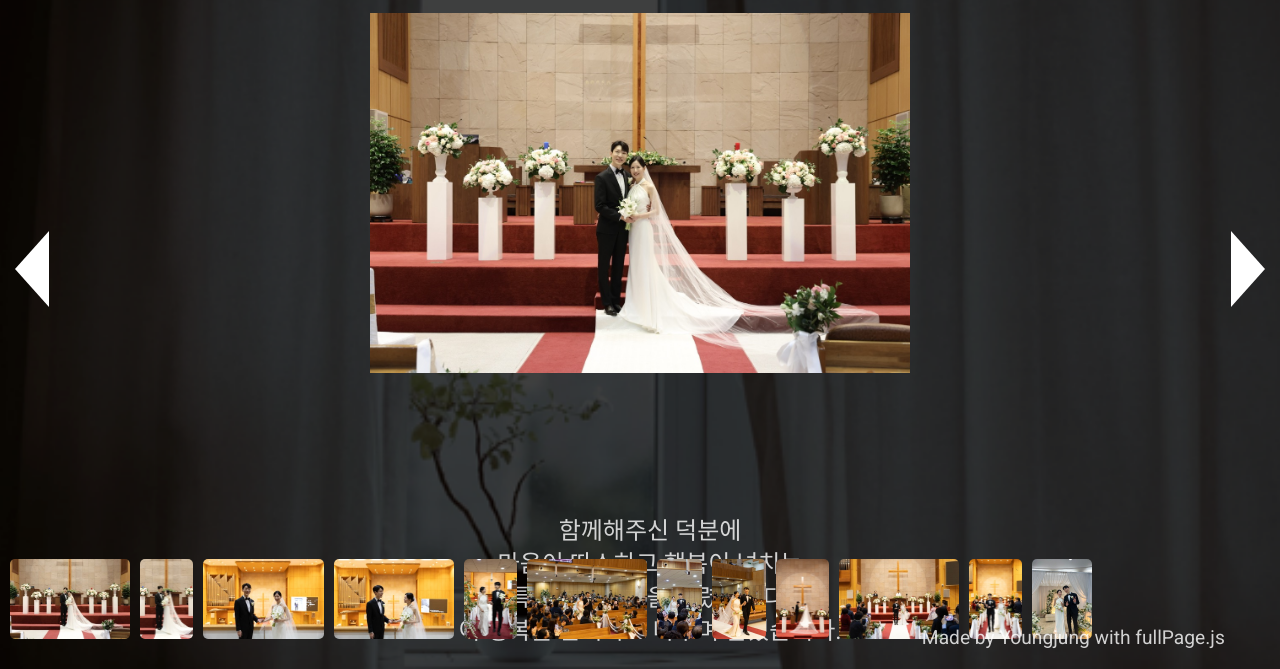
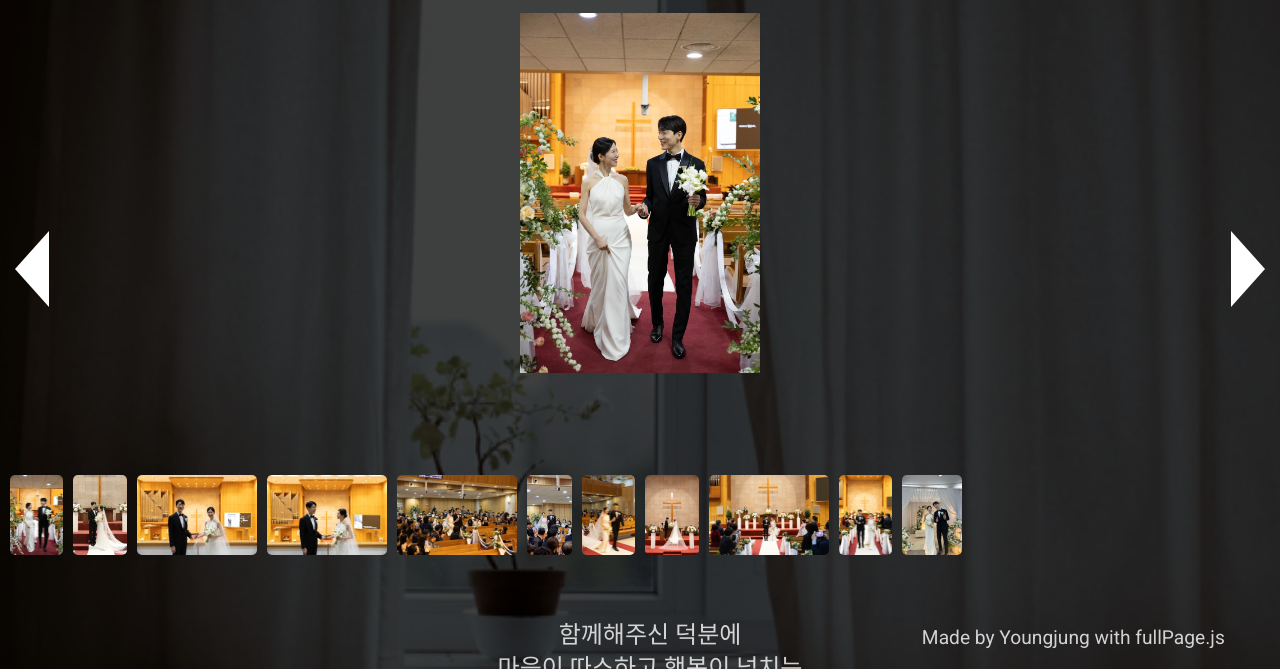
Before and after one commit to yj-uh/uh-S2-oh, a website: page thanks.html in a window 1280 px wide. Shown: the part 131-800 px from the top of the page. Drawn offline with Linux system fonts and the light colour scheme; a web font is replaced by a local one.

Commit message:
daemun, thumbnail

```diff
--- a/thanks.html
+++ b/thanks.html
@@ -6,7 +6,7 @@
     <meta property="og:title" content="축하해주셔서 감사합니다💕"/>
     <meta property="og:site_name" content="축하해주셔서 감사합니다💕"/>
     <meta property="og:description" content="행복하게 살겠습니다"/>
-    <meta property="og:image" content="assets/yjse/thanks-final/SH6_0141 Small.jpeg" />
+    <meta property="og:image" content="assets/yjse/thanks-final/SH6_0972 Small.jpeg" />
 
     <!-- Page Title -->
     <title>어영정🤵 👰‍♀️오세은</title>
@@ -47,8 +47,8 @@
     <h3 style="margin:0.5em">축하해주셔서 감사합니다💕🙇🏻‍♂️🙇🏻‍♀️</h2>
     <!-- <div style="margin: 0em;height:50%;position: absolute;"> -->
     <div style="margin: 0em;height:60%;">
-      <div class="slide" >
-          <img src="assets/yjse/thanks-final/SH6_0141.jpeg" class="rounded incarousel" alt="Image" style="height:95%;"/>
+      <div class="slide">
+          <img src="assets/yjse/thanks-final/SH6_0972.jpeg" class="rounded incarousel" alt="Image" style="height:95%;"/>
       </div>
       <div class="slide">
           <img src="assets/yjse/thanks-final/SH6_0150.jpeg" class="rounded incarousel" alt="Image" style="height:95%;"/>
@@ -58,9 +58,6 @@
       </div>
       <div class="slide">
           <img src="assets/yjse/thanks-final/SH6_0646.jpeg" class="rounded incarousel" alt="Image" style="height:95%;"/>
-      </div>
-      <div class="slide">
-          <img src="assets/yjse/thanks-final/SH6_0972.jpeg" class="rounded incarousel" alt="Image" style="height:95%;"/>
       </div>
       <div class="slide">
           <img src="assets/yjse/thanks-final/SH6_2297.jpeg" class="rounded incarousel" alt="Image" style="height:95%;"/>
@@ -86,9 +83,9 @@
           <img src="assets/yjse/thanks-final/IMG_4408.JPG" class="rounded incarousel" alt="Image" style="height:95%;"/>
       </div>
     </div>
-    <div class="thumbnail-bar">
+    <div class="thumbnail-bar" style="position:relative;z-index: 10;">
         <a href="#p1/0">
-            <img src="assets/yjse/thanks-final/SH6_0141 Small.jpeg" class="thumb" alt="Thumbnail">
+            <img src="assets/yjse/thanks-final/SH6_0972 Small.jpeg" class="thumb" alt="Thumbnail">
         </a>
         <a href="#p1/1">
             <img src="assets/yjse/thanks-final/SH6_0150 Small.jpeg" class="thumb" alt="Thumbnail">
@@ -100,27 +97,24 @@
             <img src="assets/yjse/thanks-final/SH6_0646 Small.jpeg" class="thumb" alt="Thumbnail">
         </a>
         <a href="#p1/4">
-            <img src="assets/yjse/thanks-final/SH6_0972 Small.jpeg" class="thumb" alt="Thumbnail">
+            <img src="assets/yjse/thanks-final/SH6_2297 Small.jpeg" class="thumb" alt="Thumbnail">
         </a>
         <a href="#p1/5">
-            <img src="assets/yjse/thanks-final/SH6_2297 Small.jpeg" class="thumb" alt="Thumbnail">
+            <img src="assets/yjse/thanks-final/road Small.jpeg" class="thumb" alt="Thumbnail">
         </a>
         <a href="#p1/6">
-            <img src="assets/yjse/thanks-final/road Small.jpeg" class="thumb" alt="Thumbnail">
+            <img src="assets/yjse/thanks-final/SH6_2328 Small.jpeg" class="thumb" alt="Thumbnail">
         </a>
         <a href="#p1/7">
-            <img src="assets/yjse/thanks-final/SH6_2328 Small.jpeg" class="thumb" alt="Thumbnail">
+            <img src="assets/yjse/thanks-final/SH6_5633 Small.jpeg" class="thumb" alt="Thumbnail">
         </a>
         <a href="#p1/8">
-            <img src="assets/yjse/thanks-final/SH6_5633 Small.jpeg" class="thumb" alt="Thumbnail">
+            <img src="assets/yjse/thanks-final/SH6_6904 Small.jpeg" class="thumb" alt="Thumbnail">
         </a>
         <a href="#p1/9">
-            <img src="assets/yjse/thanks-final/SH6_6904 Small.jpeg" class="thumb" alt="Thumbnail">
+            <img src="assets/yjse/thanks-final/SH6_6995 Small.jpeg" class="thumb" alt="Thumbnail">
         </a>
         <a href="#p1/10">
-            <img src="assets/yjse/thanks-final/SH6_6995 Small.jpeg" class="thumb" alt="Thumbnail">
-        </a>
-        <a href="#p1/11">
             <img src="assets/yjse/thanks-final/IMG_4408 Small.jpeg" class="thumb" alt="Thumbnail">
         </a>
     </div>
```
